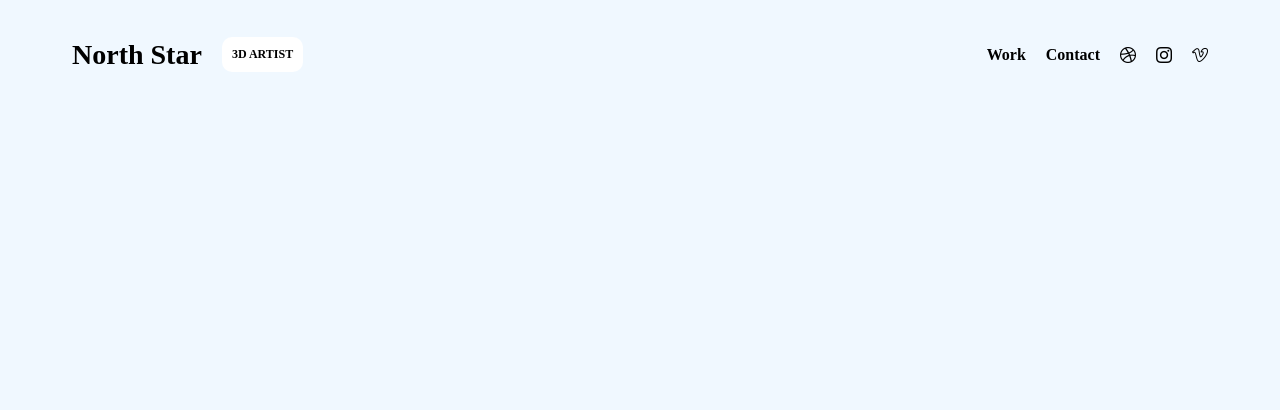
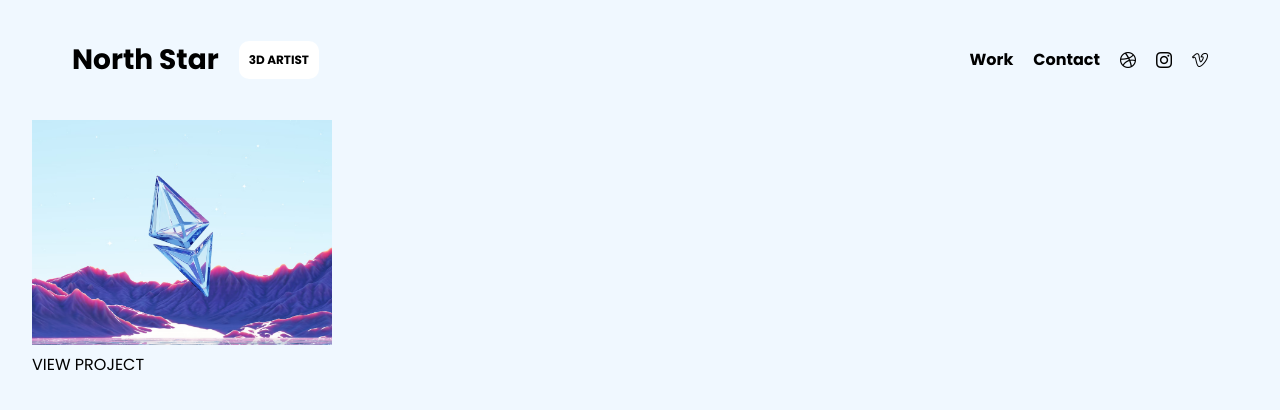
Before and after one commit to Chanikya333/Grid_Project, a plain HTML site: page index.html in a window 1280 px wide. Drawn offline with Linux system fonts and the light colour scheme.

Commit message:
second commit

```diff
--- a/index.html
+++ b/index.html
@@ -1,13 +1,15 @@
-<!DOCTYPE html>
+<!doctype html>
 <html lang="en">
-
   <head>
     <meta charset="UTF-8" />
     <meta http-equiv="X-UA-Compatible" content="IE=edge" />
     <meta name="viewport" content="width=device-width, initial-scale=1.0" />
-    <link rel="preconnect" href="https://fonts.googleapis.com">
-    <link rel="preconnect" href="https://fonts.gstatic.com" crossorigin>
-    <link href="https://fonts.googleapis.com/css2?family=Poppins:wght@400;700&display=swap" rel="stylesheet">
+    <link rel="preconnect" href="https://fonts.googleapis.com" />
+    <link rel="preconnect" href="https://fonts.gstatic.com" crossorigin />
+    <link
+      href="https://fonts.googleapis.com/css2?family=Poppins:wght@400;700&display=swap"
+      rel="stylesheet"
+    />
     <link rel="stylesheet" href="styles.css" />
     <title>Portfolio Site</title>
   </head>
@@ -19,11 +21,22 @@
       <div class="links">
         <a href="work">Work</a>
         <a href="contact">Contact</a>
-            <a href="#"><img src="images/dribble_icon.png"></a>
-            <a href="#"><img src="images/insta_icon.png"></a>
-            <a href="#"><img src="images/v_icon.png"></a>
+        <a href="#"><img src="images/dribble_icon.png" /></a>
+        <a href="#"><img src="images/insta_icon.png" /></a>
+        <a href="#"><img src="images/v_icon.png" /></a>
       </div>
     </header>
+    <main class="container">
+      <img src="images/eth.avif" />
+      <p class="overlay">VIEW PROJECT</p>
+      <!-- <img src="images/alphabet.avif" />
+      <img src="images/traveler.avif" />
+      <img src="images/cube.avif" />
+      <img src="images/astro.avif" />
+      <img src="images/cup.avif" />
+      <img src="images/insta.avif" />
+      <img src="images/foam.avif" />
+      <img src="images/dimensional.avif" /> -->
+    </main>
   </body>
-
 </html>
--- a/styles.css
+++ b/styles.css
@@ -1,46 +1,45 @@
-/* *{
-    border:2px solid red;
+/* * {
+  border: 2px solid red;
 } */
- body{
-
-    margin:0 auto;
+body {
+  margin: 0 auto;
+  font-family: Poppins, sans-serif;
   background-color: aliceblue;
   max-width: 95%;
-
 }
-header{
-    margin:20px 40px;
-    display:flex;
+header {
+  margin: 20px 40px;
+  display: flex;
   flex-direction: row;
   justify-content: flex-start;
   align-items: center;
 }
-header>h1{
+header > h1 {
   font-size: 28px;
 }
-header>p{
+header > p {
   background-color: white;
   padding: 10px;
   text-transform: uppercase;
   border-radius: 10px;
-    font-size:12px;
+  font-size: 12px;
   font-weight: bold;
-    margin-left:20px ;
+  margin-left: 20px;
   /* box-shadow: 0px 0px 2px black; */
   letter-spacing: 0cap;
 }
 
-.links{
-    display:flex;
+.links {
+  display: flex;
   flex-direction: row;
   align-items: center;
   margin-left: auto;
   text-decoration: none;
-    gap:20px;
-    font-weight:bold;
+  gap: 20px;
+  font-weight: bold;
 }
-.links a{
-    display:flex;
+.links a {
+  display: flex;
   flex-direction: row;
   align-items: center;
   justify-content: center;
@@ -48,7 +47,28 @@ header>p{
   cursor: pointer;
   color: black;
 }
-.links a img{
+.links a img {
   max-width: 16px;
-    max-height:16px;
+  max-height: 16px;
 }
+.container {
+  width: 300px;
+  /* display: grid;
+  grid-template-columns: repeat(3, 1fr);
+  grid-template-rows: repeat(3, 1fr);
+  gap: 10px;
+  object-fit: contain; */
+}
+.container img {
+  max-width: 100%;
+  /* object-fit: contain; */
+  position: relative;
+}
+.overlay {
+  position: absolute;
+  margin: 0;
+  /* display: flex;
+  justify-content: center;
+  align-items: center;
+  font-weight: bold; */
+}
```
Lines whose indentation alone changed are shown as unchanged.
